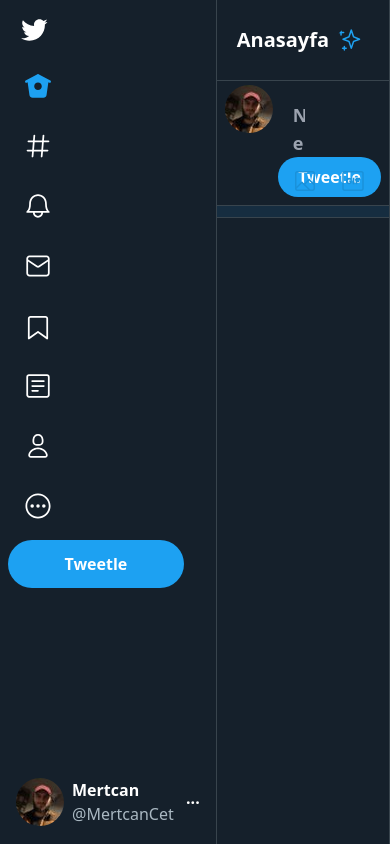
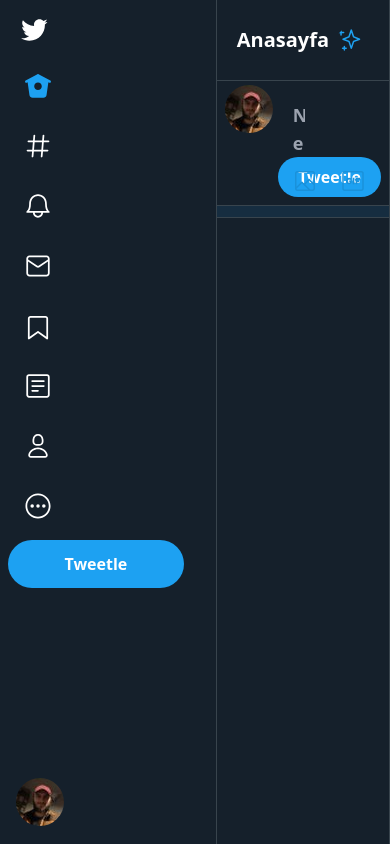
Before and after one commit to mertcancet/twitter-clone, a Next.js app: page / in a window 390 px wide. Shown: the top 844 px of the page. Built offline with nearby package versions, Linux system fonts and the light colour scheme; no server answers; the database is empty.

Commit message:
Add sidebar userinfo responsive

```diff
--- a/components/Sidebar.js
+++ b/components/Sidebar.js
@@ -93,13 +93,13 @@ const Sidebar = () => {
             />
           </div>
 
-          <div className='flex flex-col'>
+          <div className=' flex-col hidden md:flex'>
             <span className='font-bold'>Mertcan</span>
             <span className='text-gray'>@MertcanCet</span>
           </div>
         </div>
 
-        <div className='font-bold leading-10 '>...</div>
+        <div className='font-bold leading-10  hidden sm:block'>...</div>
       </div>
     </div>
   );
```
